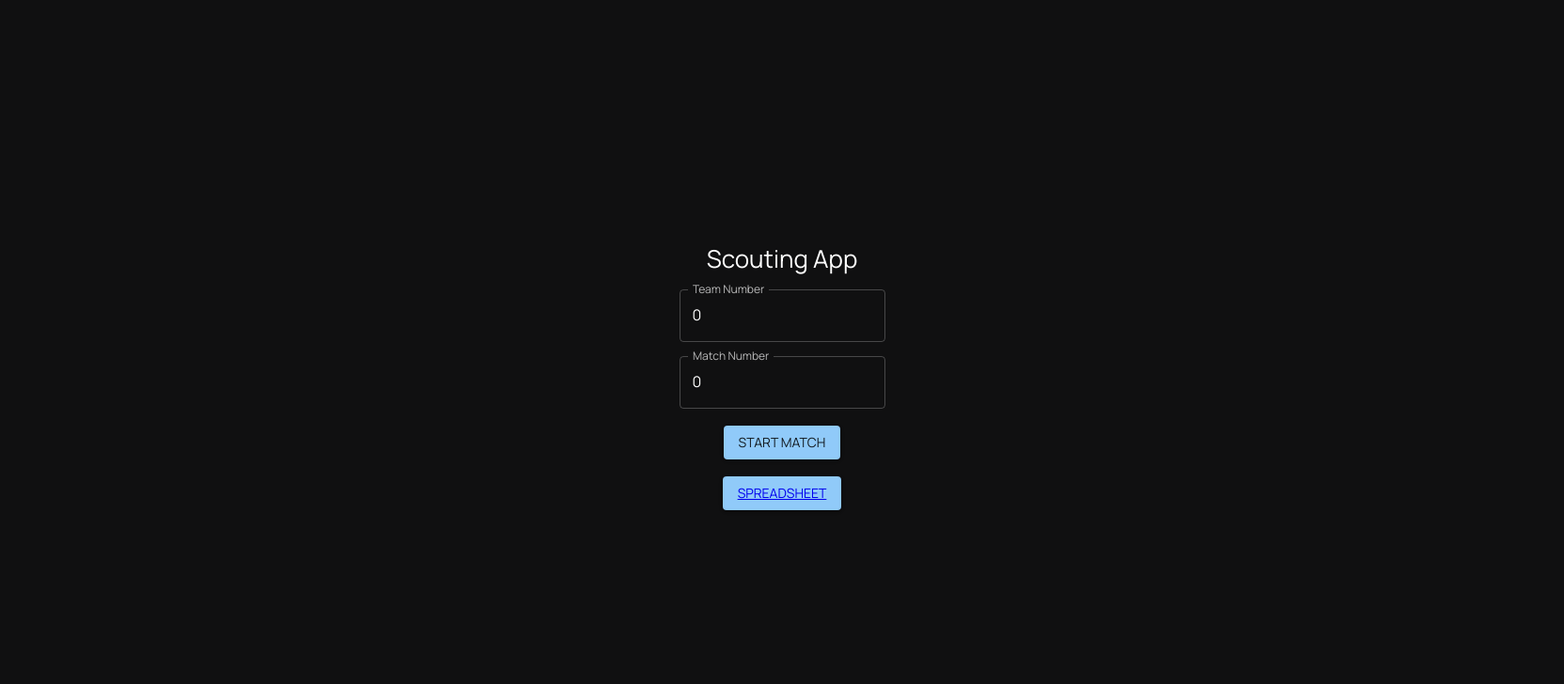
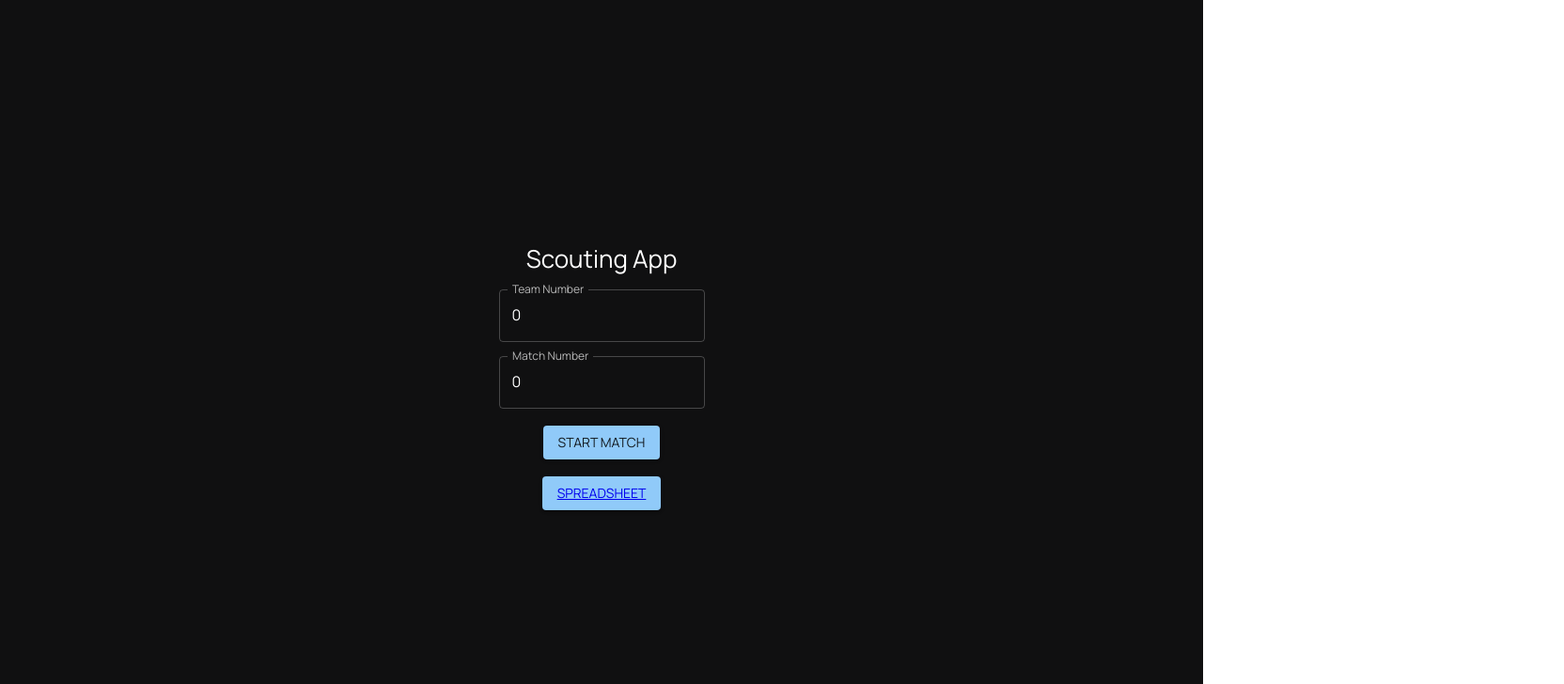
Before and after one commit to Adam-Omarali/610-Scouting-App-2022, a React (Create React App) app: page / in a window 1280 px wide. Shown: the top 728 px of the page at 94% size, 1664 px wide, since content can reach past the window. Built offline with nearby package versions, Linux system fonts and the light colour scheme.

Commit message:
Revert Styling

```diff
--- a/src/App.css
+++ b/src/App.css
@@ -2,7 +2,6 @@
 
 .App {
   font-family: 'Manrope', sans-serif;
-  width: 130%;
 }
 
 .App-header {
--- a/src/pages/Editor.js
+++ b/src/pages/Editor.js
@@ -18,7 +18,7 @@ function Editor(props){
     return(
         <div className="background">
             <div className="side-by-side">
-                <div style={{flexBasis: "40%"}}>
+                <div style={{flexBasis: "50%"}}>
                     <AutoDisplay save={save}/>
                     <ClimbDisplay save={save}/>
                     {/* <GeneralDisplay save={save}/> */}
```
